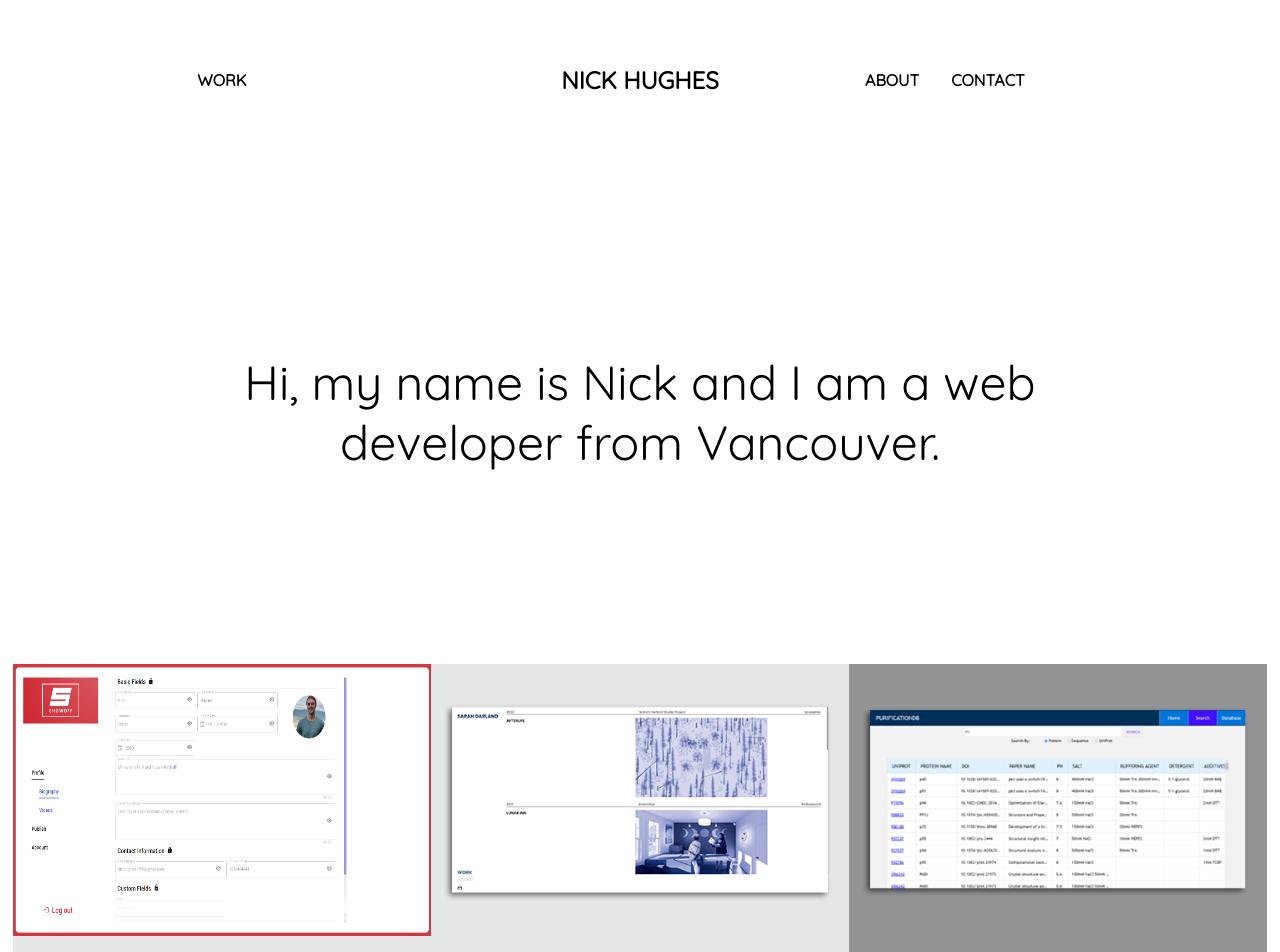
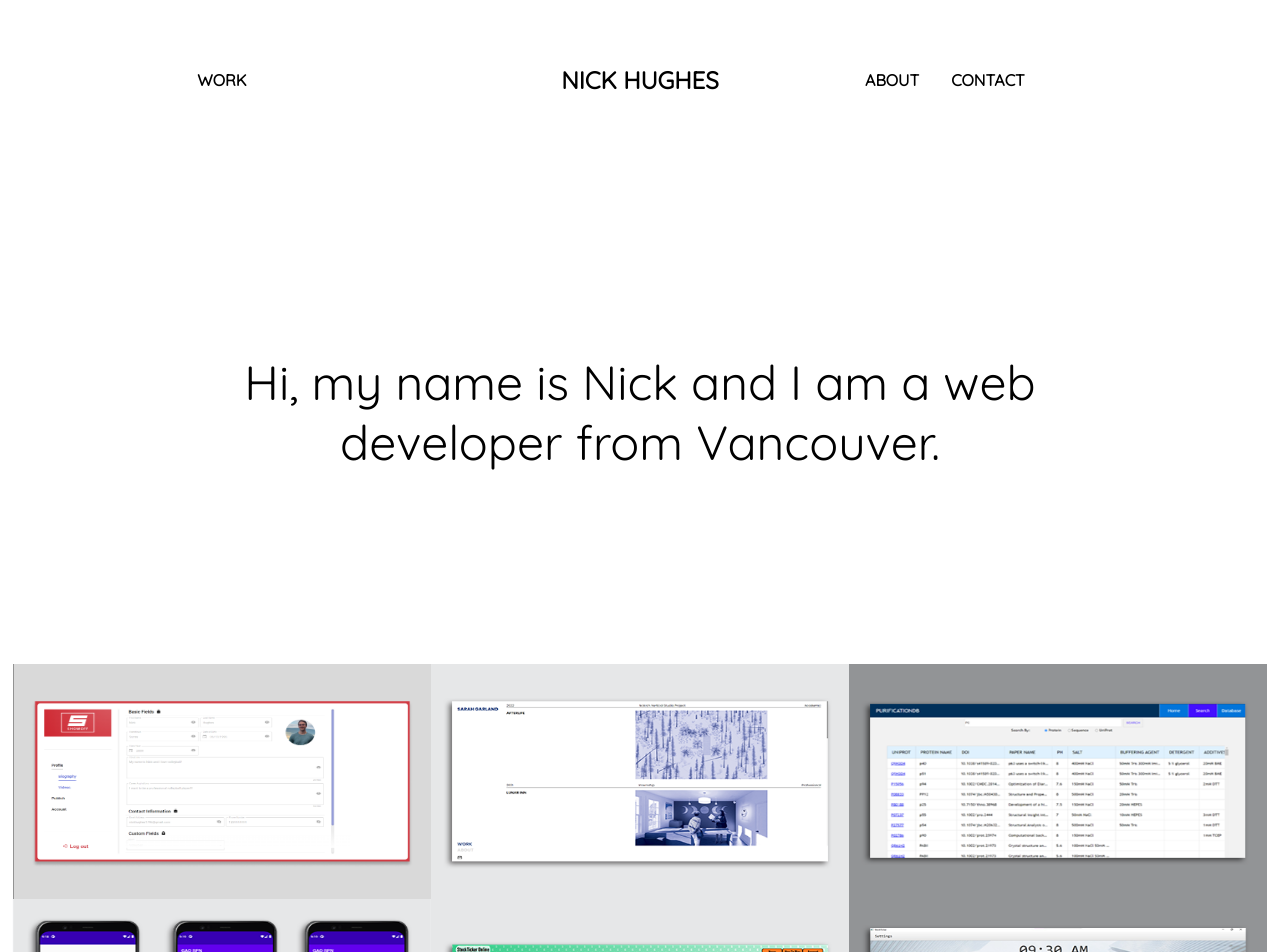
Before and after one commit to nickhughes17/nickhughes17.github.io, a React (Create React App) app: page / in a window 1280 px wide. Shown: the top 952 px of the page. Built offline with nearby package versions, Linux system fonts and the light colour scheme.

Commit message:
added showoff and changed the aspect ration of pictures

```diff
--- a/src/styles/Project.css
+++ b/src/styles/Project.css
@@ -15,6 +15,7 @@ a {
 .image {
     height: 100%;
     width: 100%;
+    aspect-ratio: 16/9;
     display: block;
 }
 
```
Also changed, not shown: src/assets/showoff.png.
